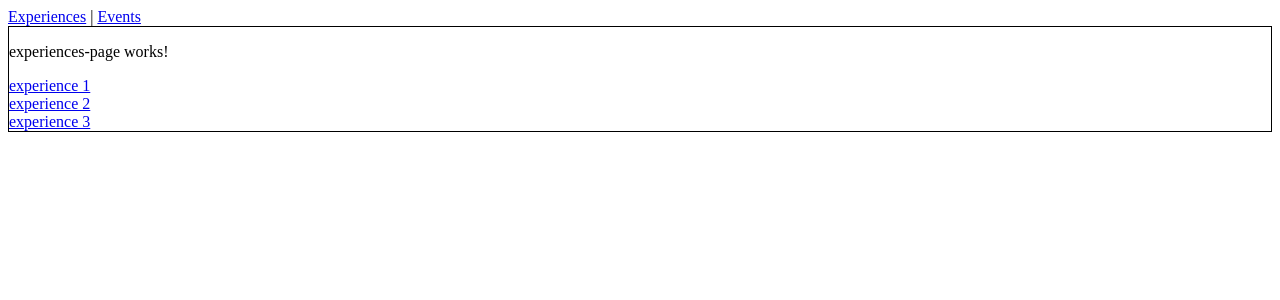
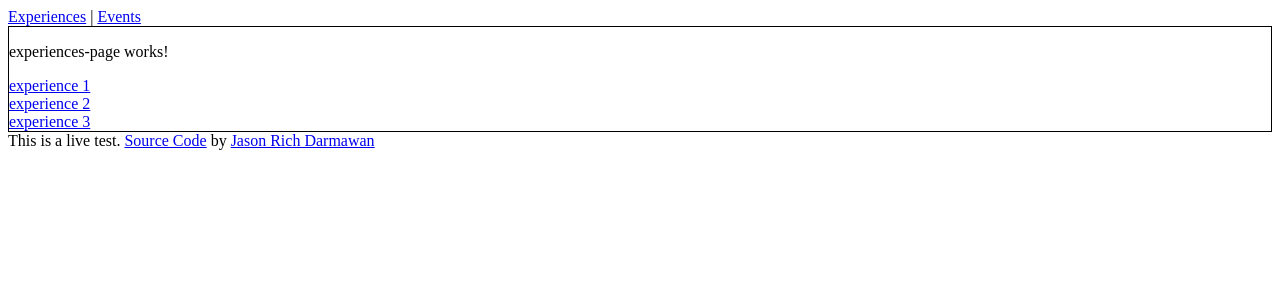
Before and after one commit to jasonrichdarmawan/angular-structured-data-event-example, an Angular app: page /experiences in a window 1280 px wide. Shown: the top 300 px of the page. Built offline with nearby package versions, Linux system fonts and the light colour scheme.

Commit message:
chore: add disclaimer, hopefully will not get blacklisted by Google for testing the event feature

```diff
--- a/src/app/app.component.html
+++ b/src/app/app.component.html
@@ -1,3 +1,7 @@
 <a routerLink="/experiences">Experiences</a> |
 <a routerLink="/events">Events</a>
 <router-outlet></router-outlet>
+
+This is a live test.
+<a href="https://github.com/jasonrichdarmawan/angular-structured-data-event-example">Source Code</a>
+by <a href="https://github.com/jasonrichdarmawan">Jason Rich Darmawan</a>
```
